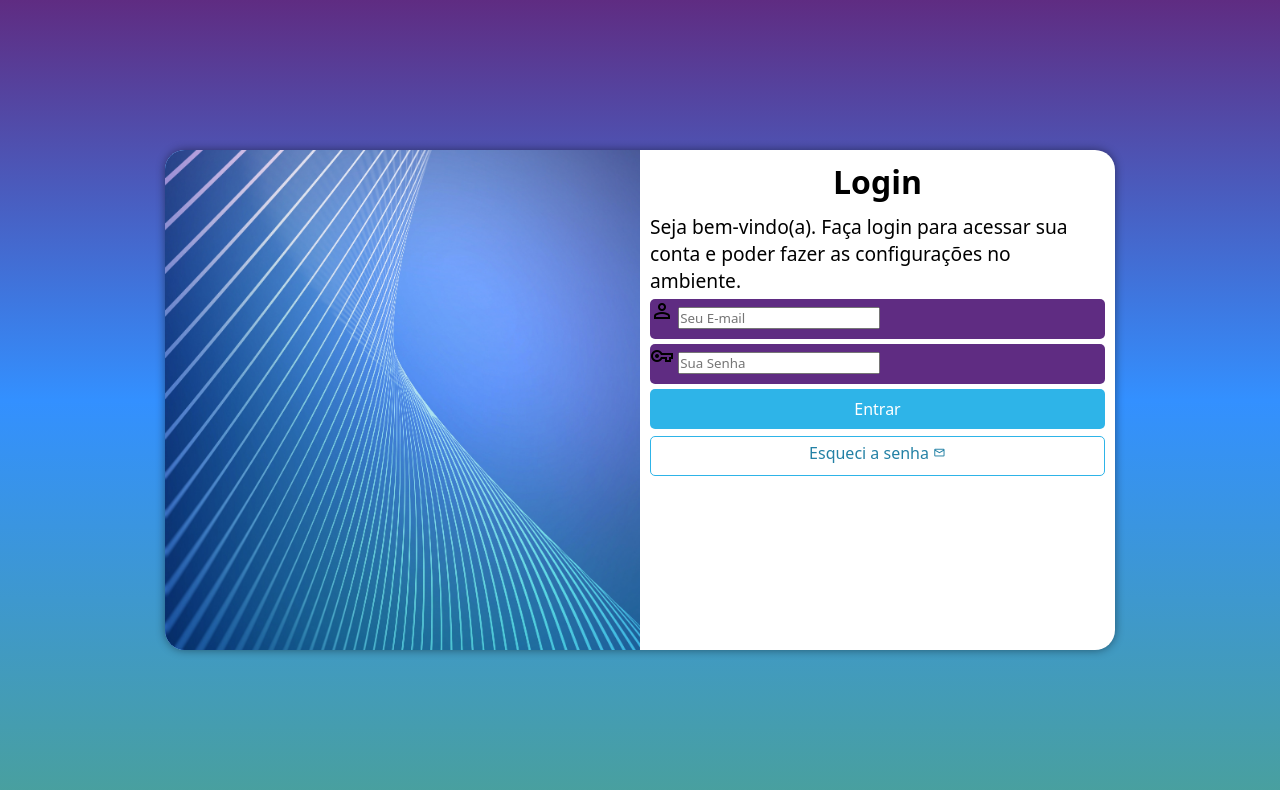
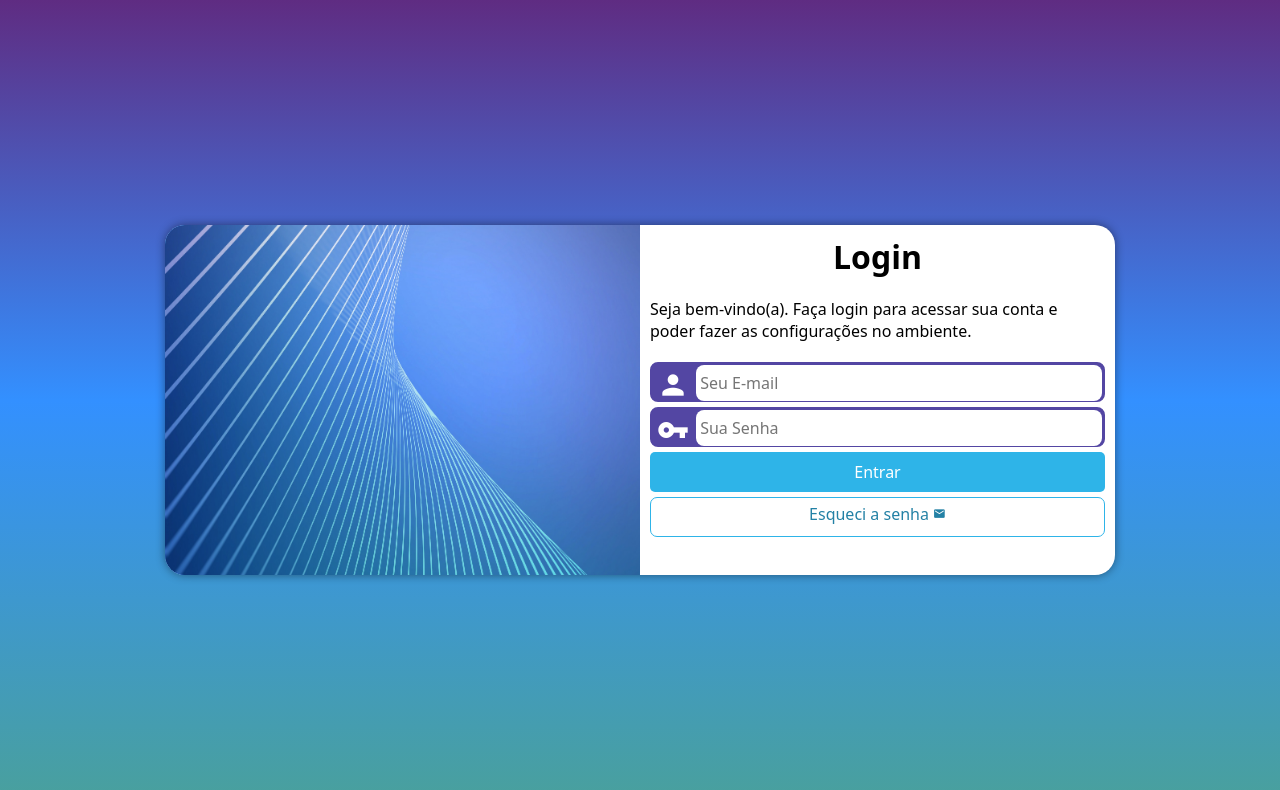
Before and after one commit to felipejosino/projeto-login, a plain HTML site: page index.html in a window 1280 px wide. Drawn offline with nearby package versions, Linux system fonts and the light colour scheme.

Commit message:
atualização css

```diff
--- a/estilos/media-query.css
+++ b/estilos/media-query.css
@@ -10,11 +10,12 @@
 - Grandes Telas: acima de 1200px
 */
 
-@media screen and (min-width: 768px) and (max-width: 992px) {
+@media screen and (min-width: 768px) and (max-width: 992px) { /*Configuraão para tablet*/
     body{
         background-image: linear-gradient(to bottom, #5f2c82,#3390FF, #49a09d);
     }
     section#login {
+        height: 280px;
         width: 80vw;
     }
 
@@ -30,11 +31,12 @@
     }
 }
 
-@media screen and (min-width: 992px) {
+@media screen and (min-width: 992px) { /*Configuraão para desktop*/
     body{
         background-image: linear-gradient(to bottom, #5f2c82,#3390FF ,#49a09d);
     }
     section#login {
+        height: 350px;
         width: 950px;
     }
 
@@ -54,6 +56,7 @@
     }
 
     div#formulario > p {
-        font-size: 1.2em;
+        font-size: 1em;
+        margin: 20px 0px;
     }
 }
--- a/estilos/style.css
+++ b/estilos/style.css
@@ -68,15 +68,35 @@ div#formulario > p {
 
 form > div.campo {
     display: block;
-    background-color: #5f2c82;
+    background-color: #5346A3;
+    border:  2px solid #5346A3;
     height: 40px;
     width: 100%;
-    border-radius: 5px;
+    border-radius: 8px;
     margin:  5px 0px;
 }
 
-form label {
-display: none;
+div.campo > label {
+    display: none;
+}
+
+div.campo > span {
+    color: white;
+    font-size: 2em;
+    width: 40px;
+    padding: 5px;
+}
+
+div.campo > input {
+    font-size: 1em;
+    width: calc(100% - 45px);
+    height: 100%;
+    border: 0px;
+
+    transform: translateY(-12px);
+
+    border-radius: 8px;
+    padding: 4px;
 }
 
 form > input[type=submit] {
@@ -101,12 +121,12 @@ form > a.botao {
     font-size: 1em;
     height: 40px;
     width: 100%;
-    margin-top: 7px;
+    margin-top: 5px;
     padding-top: 5px;
     background-color: white;
     color: #2381a5;
     border: 1px solid #2EB4E8;
-    border-radius: 5px;
+    border-radius: 7px;
     text-decoration: none;
 }
 
@@ -116,5 +136,5 @@ form > a.botao:hover {
 }
 
 form > a.botao > span {
-    font-size: .8em;
+    font-size: 0.8em;
 }
--- a/index.html
+++ b/index.html
@@ -6,7 +6,7 @@
     <meta name="viewport" content="width=device-width, initial-scale=1.0">
     <title>Login</title>
     <link rel="shortcut icon" href="imagens/foquete.ico" type="image/x-icon">
-    <link rel="stylesheet" href="https://fonts.googleapis.com/css2?family=Material+Symbols+Outlined:opsz,wght,FILL,GRAD@20..48,100..700,0..1,-50..200" />
+    <link href="https://fonts.googleapis.com/icon?family=Material+Icons" rel="stylesheet">
     <link rel="stylesheet" href="estilos/style.css">
     <link rel="stylesheet" href="estilos/media-query.css">
 
@@ -23,18 +23,18 @@
 
                 <form action="login.php" method="post" autocomplete="on">
                     <div class="campo">
-                        <span class="material-symbols-outlined">person</span>
+                        <span class="material-icons">person</span>
                         <input type="email" name="login" id="ilogin" placeholder="Seu E-mail" autocomplete="email" maxlength="30" required>
                         <label for="ilogin">Login</label>
                     </div>
 
                     <div class="campo">
-                        <span class="material-symbols-outlined">vpn_key</span>
+                        <span class="material-icons">vpn_key</span>
                         <input type="password" name="senha" id="isenha" placeholder="Sua Senha" autocomplete="current-password" minlength="8" maxlength="20" required>
                         <label for="isenha">Senha</label>
                     </div>
                     <input type="submit" value="Entrar">
-                    <a href="esqueci.html" class="botao">Esqueci a senha <span class="material-symbols-outlined">mail</span></a>
+                    <a href="esqueci.html" class="botao">Esqueci a senha <span class="material-icons">mail</span></a>
                 </form>
             </div>
         </section>
```
